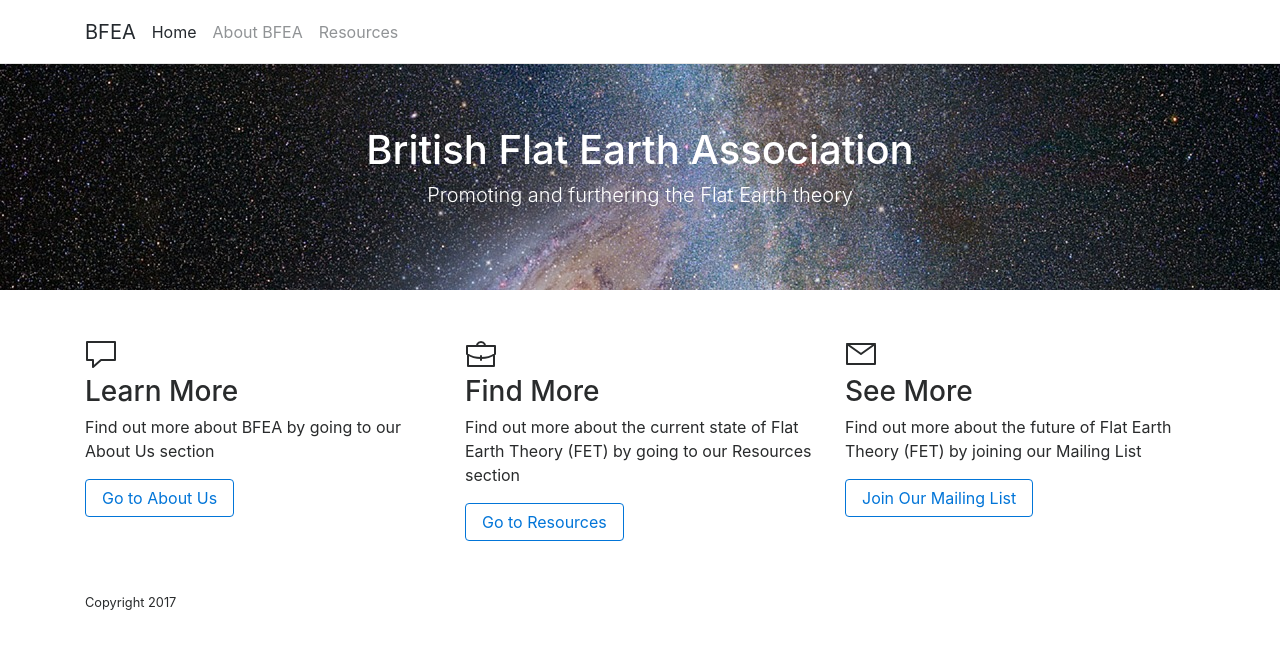
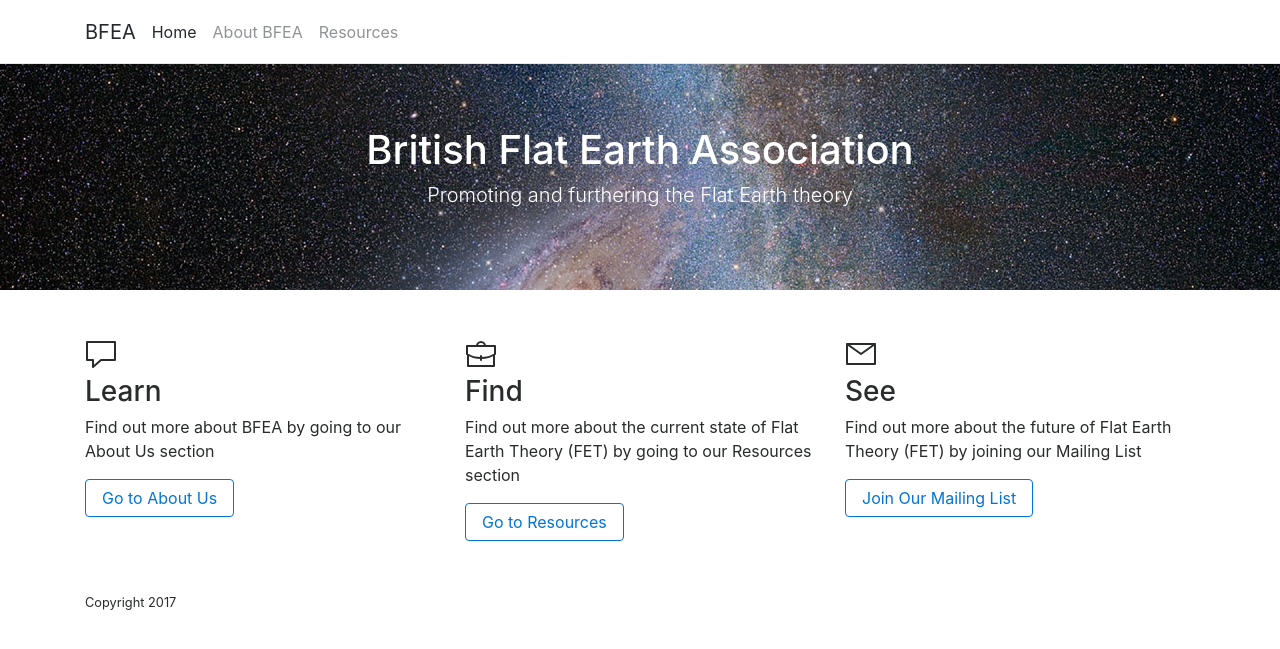
Before and after one commit to krussll/etsysimplicity, a Jekyll site: the page built from index.md, in a window 1280 px wide. Shown: the top 649 px of the page. Built offline with Jekyll 4.4.1, drawn with Linux system fonts in a browser that asks for light colours; a script that is not in the unit is left out.

Commit message:
Update home.html

```diff
--- a/_layouts/home.html
+++ b/_layouts/home.html
@@ -16,7 +16,7 @@
           <svg id="i-msg" viewBox="0 0 32 32" width="32" height="32" fill="none" stroke="currentcolor" stroke-linecap="round" stroke-linejoin="round" stroke-width="2">
               <path d="M2 4 L30 4 30 22 16 22 8 29 8 22 2 22 Z" />
           </svg>
-          <h3>Learn More</h3>
+          <h3>Learn</h3>
           <p>Find out more about BFEA by going to our About Us section</p>
           <a class="btn btn-outline-primary" href="/about">Go to About Us</a>
         </div>
@@ -24,7 +24,7 @@
           <svg id="i-portfolio" viewBox="0 0 32 32" width="32" height="32" fill="none" stroke="currentcolor" stroke-linecap="round" stroke-linejoin="round" stroke-width="2">
               <path d="M29 17 L29 28 3 28 3 17 M2 8 L30 8 30 16 C30 16 24 20 16 20 8 20 2 16 2 16 L2 8 Z M16 22 L16 18 M20 8 C20 8 20 4 16 4 12 4 12 8 12 8" />
           </svg>
-          <h3>Find More</h3>
+          <h3>Find</h3>
           <p>Find out more about the current state of Flat Earth Theory (FET) by going to our Resources section</p>
           <a class="btn btn-outline-primary" href="/resources">Go to Resources</a>
         </div>
@@ -32,7 +32,7 @@
            <svg id="i-mail" viewBox="0 0 32 32" width="32" height="32" fill="none" stroke="currentcolor" stroke-linecap="round" stroke-linejoin="round" stroke-width="2">
               <path d="M2 26 L30 26 30 6 2 6 Z M2 6 L16 16 30 6" />
           </svg>
-          <h3>See More</h3>
+          <h3>See</h3>
           <p>Find out more about the future of Flat Earth Theory (FET) by joining our Mailing List</p>
           <a class="btn btn-outline-primary" href="/#">Join Our Mailing List</a>
         </div>
```
